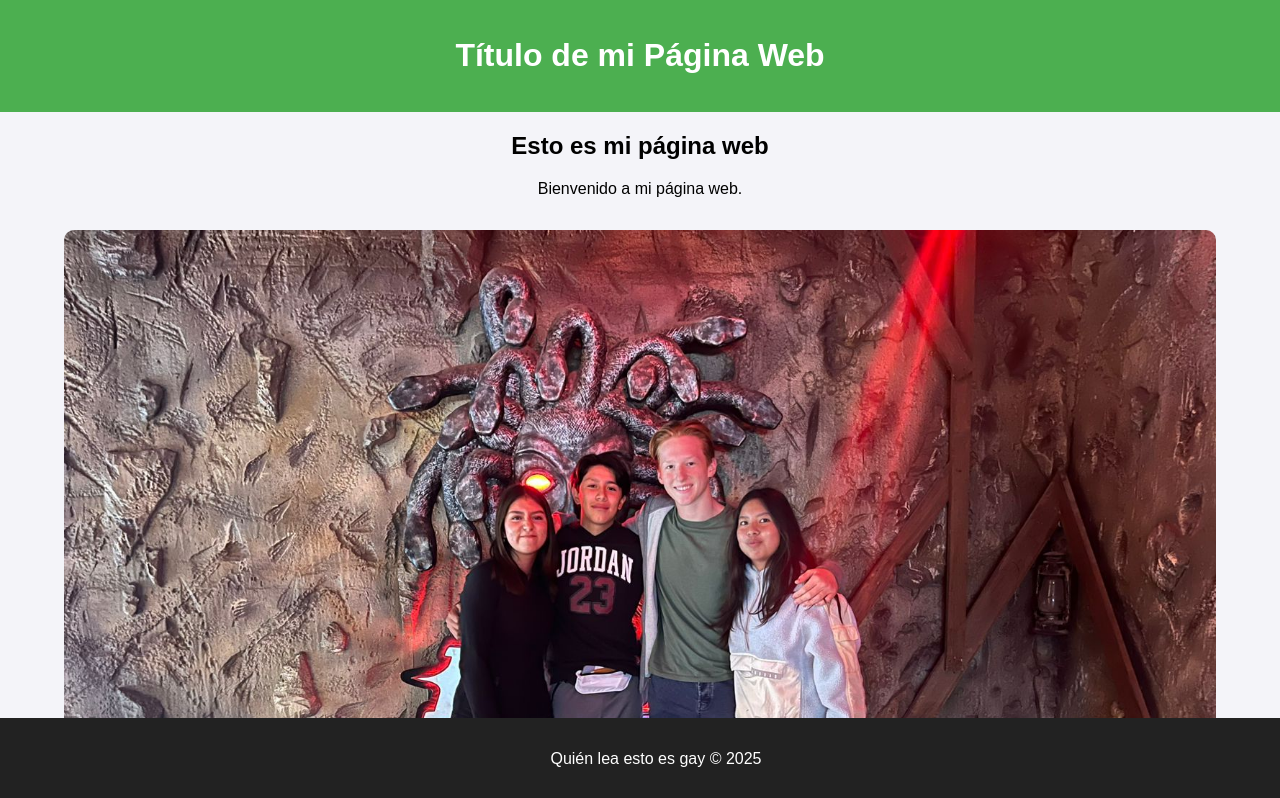
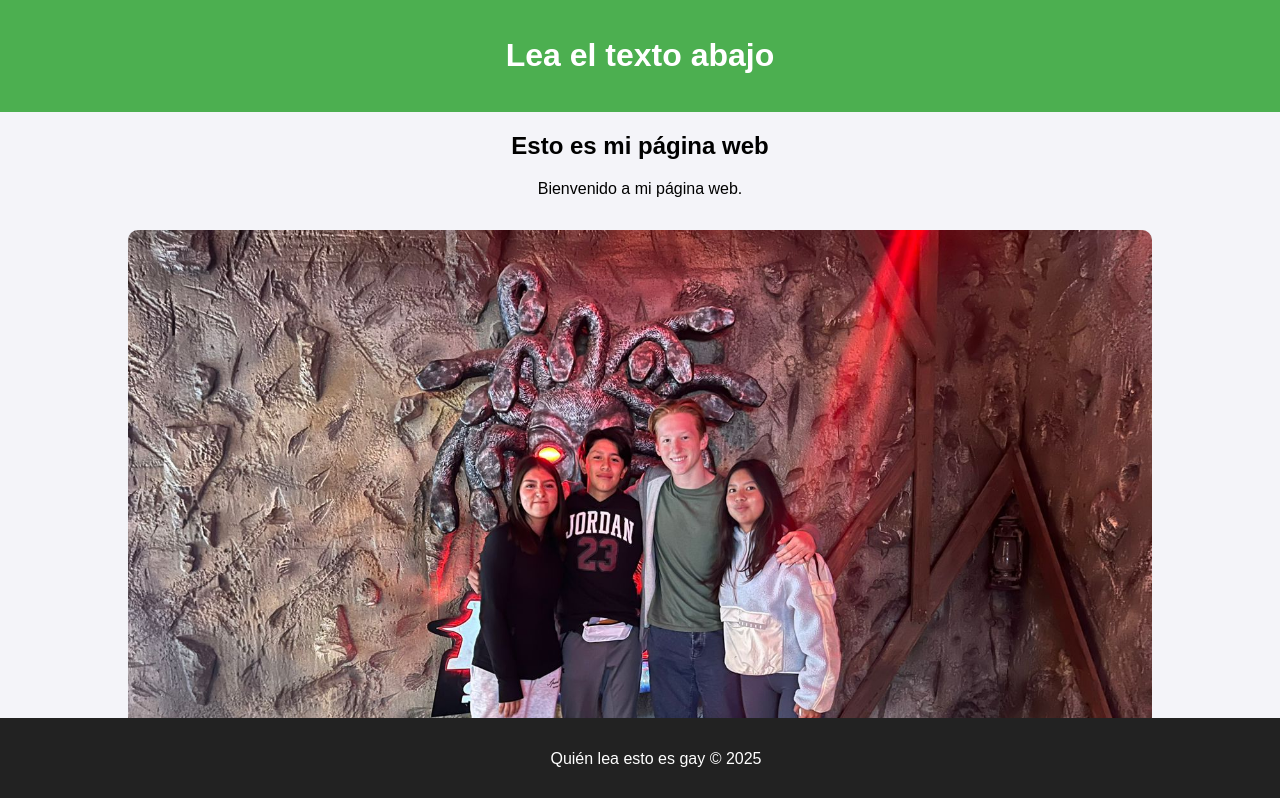
Before and after one commit to PhilippM09/Alex-Sport, a plain HTML site: page index.html in a window 1280 px wide. Shown: the top 798 px of the page. Drawn offline with Linux system fonts and the light colour scheme.

Commit message:
Update index.html

```diff
--- a/index.html
+++ b/index.html
@@ -26,7 +26,7 @@
             width: 100%;
         }
         img {
-            max-width: 90%;
+            max-width: 80%;
             height: auto;
             margin: 1rem 0;
             border-radius: 10px;
@@ -43,7 +43,7 @@
 </head>
 <body>
     <header>
-        <h1>Título de mi Página Web</h1>
+        <h1>Lea el texto abajo</h1>
     </header>
 
     <main>
```
